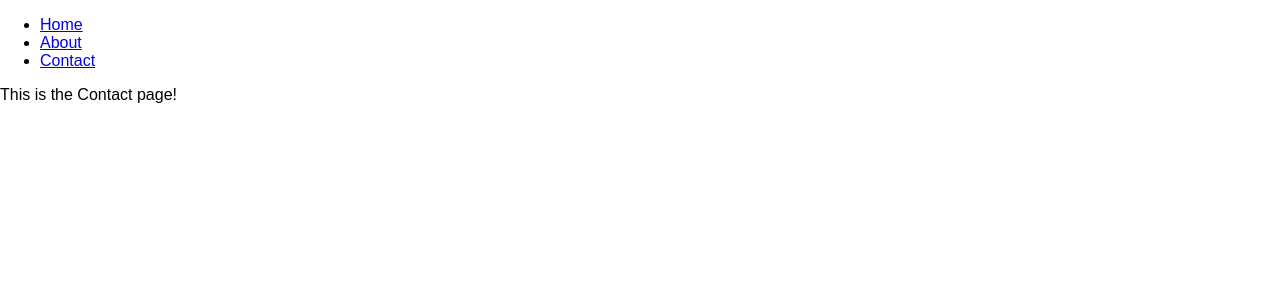
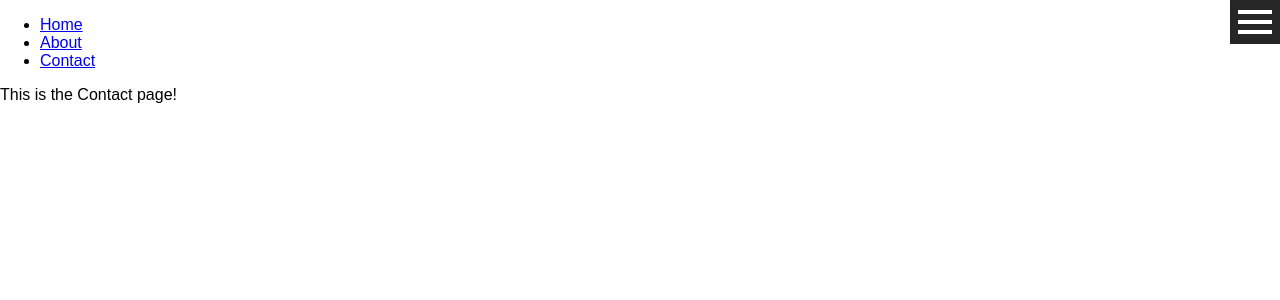
Before and after one commit to julianleahy/react-slide-nav, a React (Create React App) app: page /contact in a window 1280 px wide. Shown: the top 300 px of the page. Built offline with nearby package versions, Linux system fonts and the light colour scheme.

Commit message:
style menu button

```diff
--- a/src/Navbar/Navbar.css
+++ b/src/Navbar/Navbar.css
@@ -0,0 +1,21 @@
+.NavbarIcon{
+    position: fixed;
+    top: 0px;
+    right: 0px;
+    width: 50px;
+    height: 44px;
+    padding: 4px 8px;
+    background-color: #262626;
+    box-sizing: border-box;
+    cursor: pointer;
+    z-index: 2;
+}
+
+.NavbarIcon span{
+    width: 100%;
+    height: 4px;
+    display: block;
+    background: #fff;
+    margin: 6px 0;
+    transition: .5s;
+}
```
